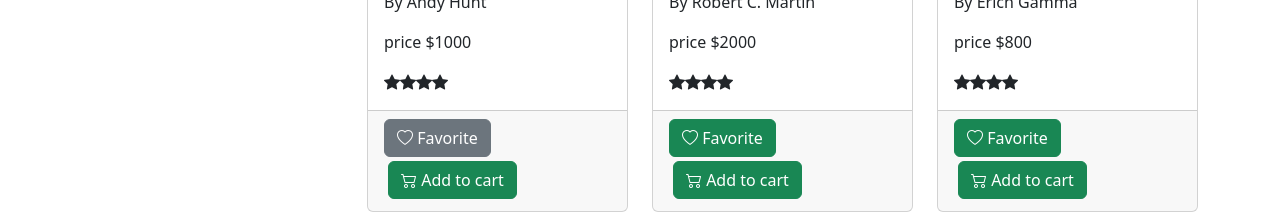
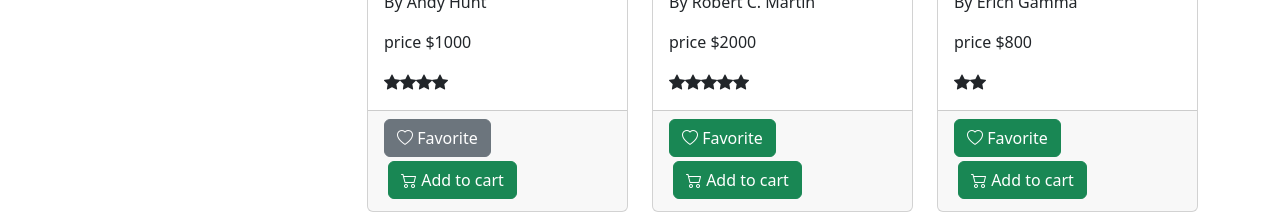
Before and after one commit to asfak007/bookHub, a React (Vite) app: page / in a window 1280 px wide. Shown: the part 541-755 px from the top of the page. Built offline with nearby package versions, Linux system fonts and the light colour scheme.

Commit message:
fix rating issue

```diff
--- a/src/components/Books/BookCards.jsx
+++ b/src/components/Books/BookCards.jsx
@@ -18,6 +18,7 @@ const BookCards = ({book}) => {
                         <p className="card-text">By {book.author}</p>
                         <p className="card-text">price ${book.price}</p>
                         <BookReating rating={book.rating} />
+
                     </div>
                     <div className="card-footer">
                         <button type="button"
--- a/src/components/Books/BookReating.jsx
+++ b/src/components/Books/BookReating.jsx
@@ -1,17 +1,21 @@
 import React from 'react';
 
-const BookReating = (rating) => {
+const BookReating = ({rating}) => {
 
     //rating is not a array. transfer it an array and fill it with undefined value by rating value. It like is rating is 4 then the array has 4 undefine value.
     const starCount = new Array(rating).fill(undefined);
+    console.log(rating)
 
     return (
         <>
             <div className="ratting">
-                <i className="bi bi-star-fill"/>
-                <i className="bi bi-star-fill"/>
-                <i className="bi bi-star-fill"/>
-                <i className="bi bi-star-fill"/>
+                {
+                    starCount.map((star,index) => (
+                        <i className="bi bi-star-fill" key={index}/>
+                    ))
+                }
+
+
             </div>
         </>
     );
```
